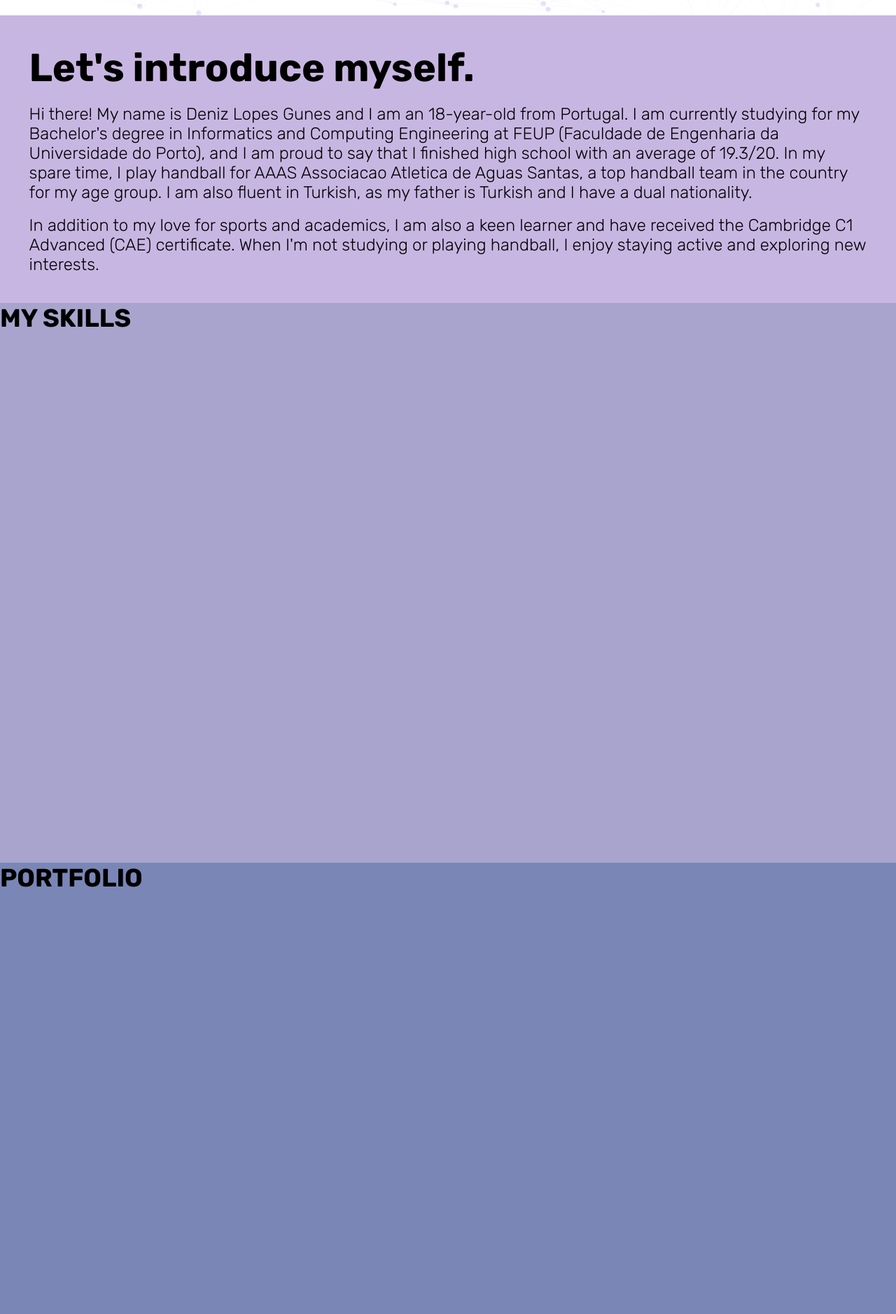
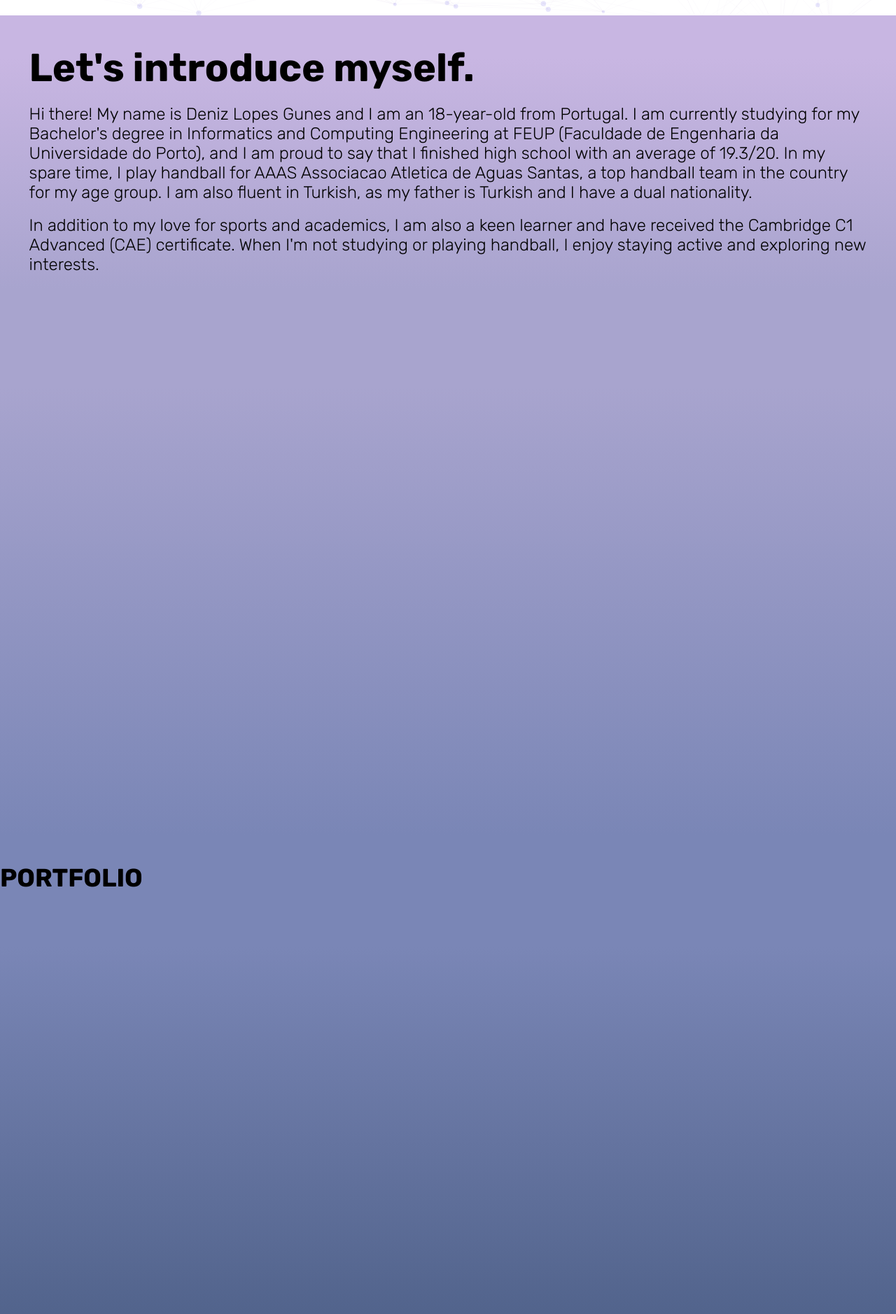
Before and after one commit to denizlg24/denizlg24-mywebsite, a PHP site: page / in a window 1280 px wide. Shown: the part 778-2656 px from the top of the page at 70% size. Run offline with PHP 8.4, Linux system fonts and the light colour scheme; some libraries are stand-ins or nearby versions.

Commit message:
Added linear gradient and tweaks

```diff
--- a/index.html
+++ b/index.html
@@ -54,8 +54,7 @@
 
 
     <!--<section style="height: 100vh; background-color: white;"></section> debug-->
-
-    <section style="height: auto; background-color: #C8B6E2;">
+    <section style="height: auto; background: linear-gradient(to bottom, #C8B6E2 15%,#A8A4CE 95%)">
         <section id="about-me-trigger"></section>
         <div class="about-me-main-holder">
             <div class="about-me-left-holder">
@@ -72,11 +71,15 @@
             </div>
         </div>
     </section>
-    <section style="height: 100vh; background-color:#A8A4CE;">
+    <section style="height: 100vh; background:linear-gradient(to bottom, #A8A4CE 0%, #A8A4CE 15%, #7A86B6 95%)">
         <section id="my-skills-trigger"></section>
-        <h1>MY SKILLS</h1>
+        <div class="my-skills-main-holder">
+            <div class="my-skills-grid-holder">
+
+            </div>
+        </div>
     </section>
-    <section style="height: 100vh; background-color: #7A86B6;">
+    <section style="height: 100vh; background:linear-gradient(to bottom, #7A86B6 0%, #7A86B6 15%, #495C83 95%);">
         <section id="portfolio-trigger"></section>
         <h1>PORTFOLIO</h1>
     </section>
--- a/style.css
+++ b/style.css
@@ -325,6 +325,14 @@ ul#navbar-mobile {
     margin: auto;
 }
 
+.my-skills-main-holder{
+    height: 100%;
+    display: flex;
+    justify-content: center;
+    align-items: center;
+    position: relative;
+}
+
 @media only screen and (max-width: 1500px) {
     .about-me-picture-holder{
         display: none
```
